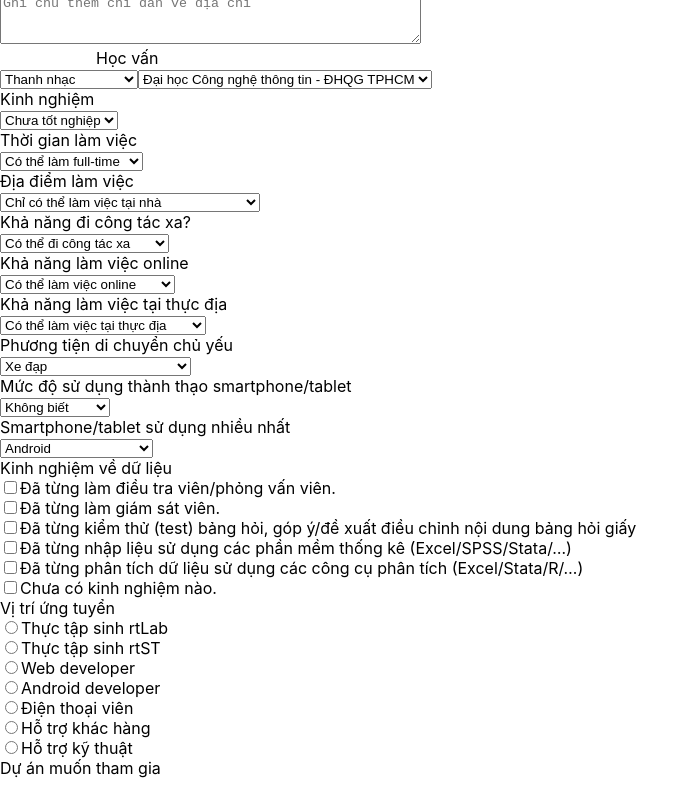
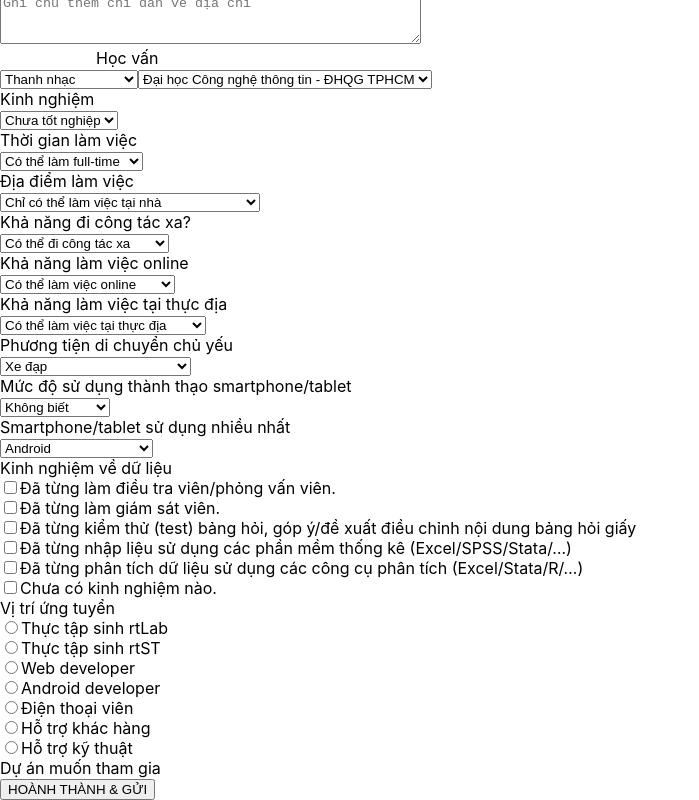
Before and after one commit to kelvinlien/reactjs-form, a React (Create React App) app: page / in a window 1280 px wide. Shown: the part 363-1163 px from the top of the page, without its empty margins (0-699 px from the left). Before the commit the page ends 1141 px from the top, so only its background shows below. Built offline with nearby package versions, Linux system fonts and the light colour scheme.

Commit message:
Fea: add a submit button to the form

```diff
--- a/src/Form.js
+++ b/src/Form.js
@@ -1,6 +1,7 @@
 import React from 'react';
 import DataCheckBox from './DataCheckBox';
 import DataRadioBox from './DataRadioBox';
+import SubmitButton from './SubmitButton';
 class Form extends React.Component{
 	constructor(props){
 		super(props);
@@ -139,6 +140,7 @@ class Form extends React.Component{
 					</select>
 					<DataCheckBox/>
 					<DataRadioBox/>
+					<SubmitButton/>
 				</form>
 				);
 	}
--- /dev/null
+++ b/src/SubmitButton.js
@@ -0,0 +1,17 @@
+import React from 'react';
+class SubmitButton extends React.Component{
+	constructor(props)
+	{
+		super(props);
+		this.submitHandler = this.submitHandler.bind(this);
+	}
+	submitHandler(e){
+		e.preventDefault();
+	}
+	render(){
+		return(
+		<input type ='submit' id='submit' className = 'submit' onSubmit = {e => this.submitHandler(e)} value = 'HOÀNH THÀNH & GỬI'/>
+		)
+	}
+}
+export default SubmitButton;
```
